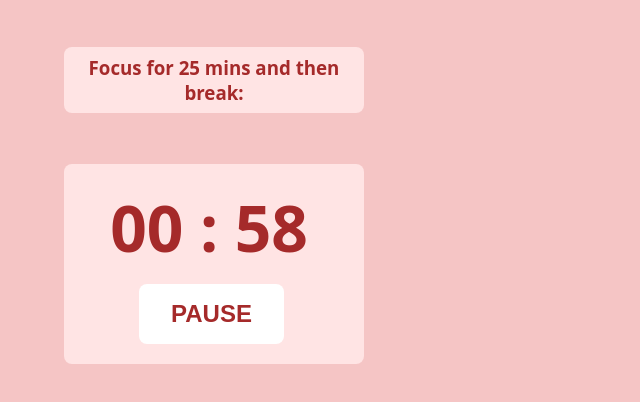
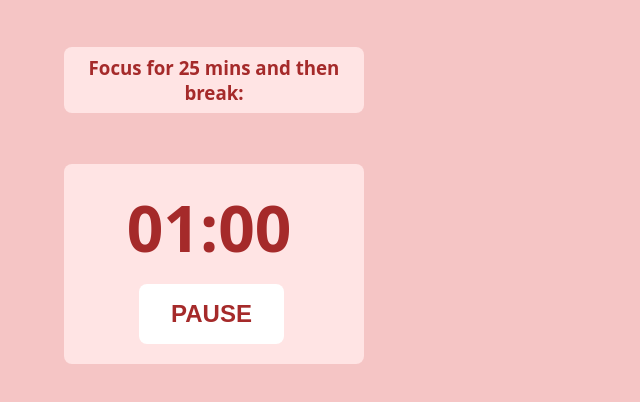
Before and after one commit to ashleegaf/chrome-extension, a browser extension: page index.html in a window 1280 px wide. Both pictures are taken after a click on the button "START". Shown: the part 116-518 px from the top of the page, without its empty margins (0-640 px from the left). Drawn offline with Linux system fonts and the light colour scheme.

Commit message:
main changes

```diff
--- a/index.html
+++ b/index.html
@@ -12,7 +12,7 @@
       </div>
       <h3 class="item brown-color border-radius-8px" id="desc">Focus for 25 mins and then break:</h3>
       <div class="item border-radius-8px" id="timer-container">
-        <div class="brown-color bold" id="timer"></div>
+        <div class="brown-color bold" id="timer">01:00</div>
         <button class="brown-color bold border-radius-8px" id="action">START</button>
       </div>
     </div>
--- a/main.js
+++ b/main.js
@@ -11,6 +11,7 @@ timerBtn.addEventListener('click', () => {
         countDown();
       }
       else if(timerBtn.innerHTML === "PAUSE"){
+        //countDown()
         timerBtn.innerHTML = "RESTART";
       }else if(timerBtn.innerHTML === "RESTART"){
         countDown();
@@ -25,9 +26,7 @@ timerBtn.addEventListener('click', () => {
     // extension: add event listener on 'x' button to close popup
     let distanceLog = [];
     function countDown(){
-    // if(timerBtn.innerHTML === "PAUSE"){
-    //     clearInterval(x);
-    // }
+
           // initialize timer's text to 25 mins
       timer.innerHTML = '01:00';
       // storing the time when the timer button is clicked
@@ -37,6 +36,9 @@ function countDown(){
       end.setTime(oldDateObj.getTime() + (1 * 60 * 1000));
       // Update the count down every 1 second
       function countingTime(){
+        if(timerBtn.innerHTML === "PAUSE"){
+            clearInterval(x);
+        }
         // Get current time
         let now = new Date().getTime();
 
```
Also changed, not shown: manifest.json. Lines whose indentation alone changed are shown as unchanged.
